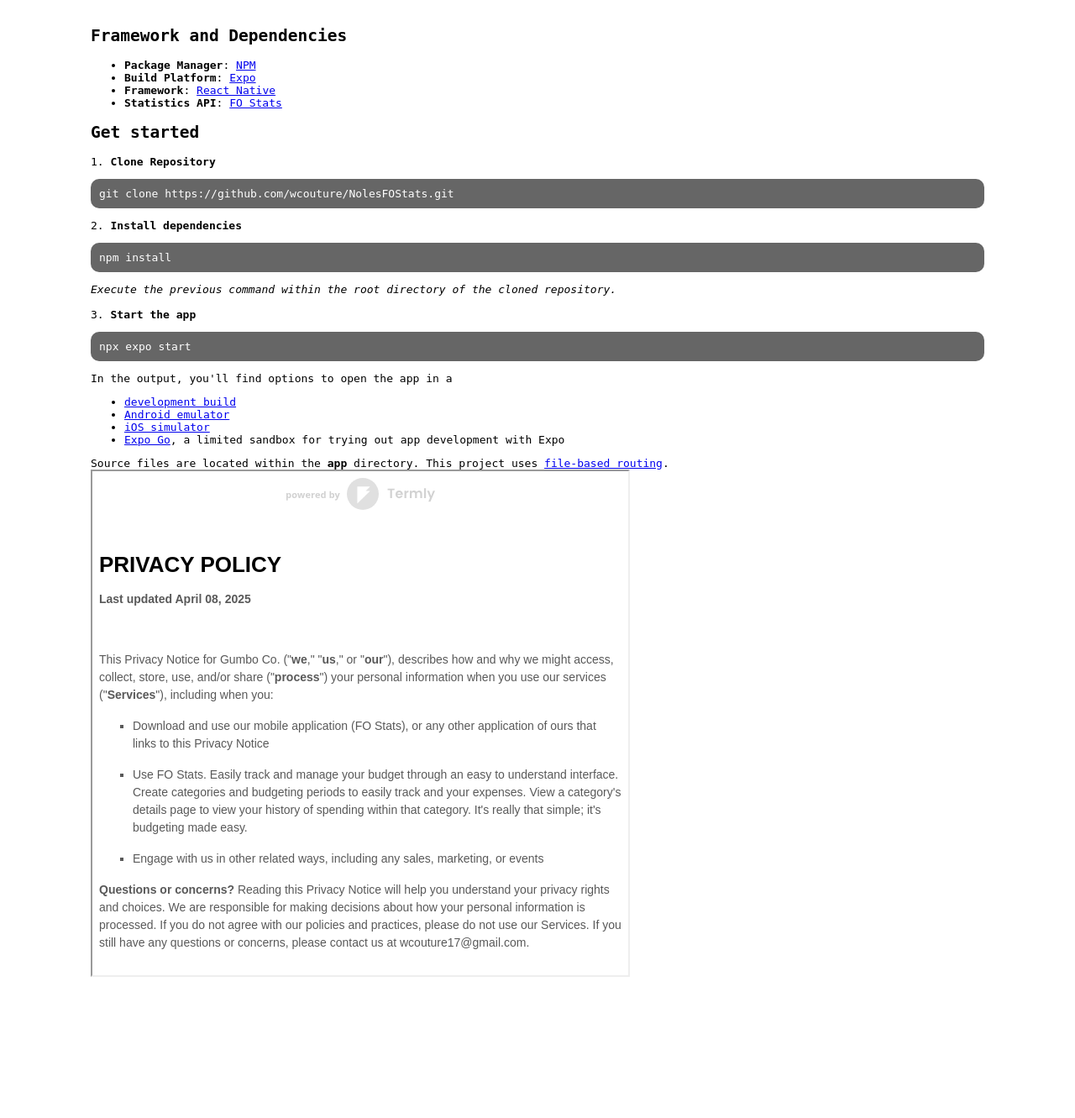
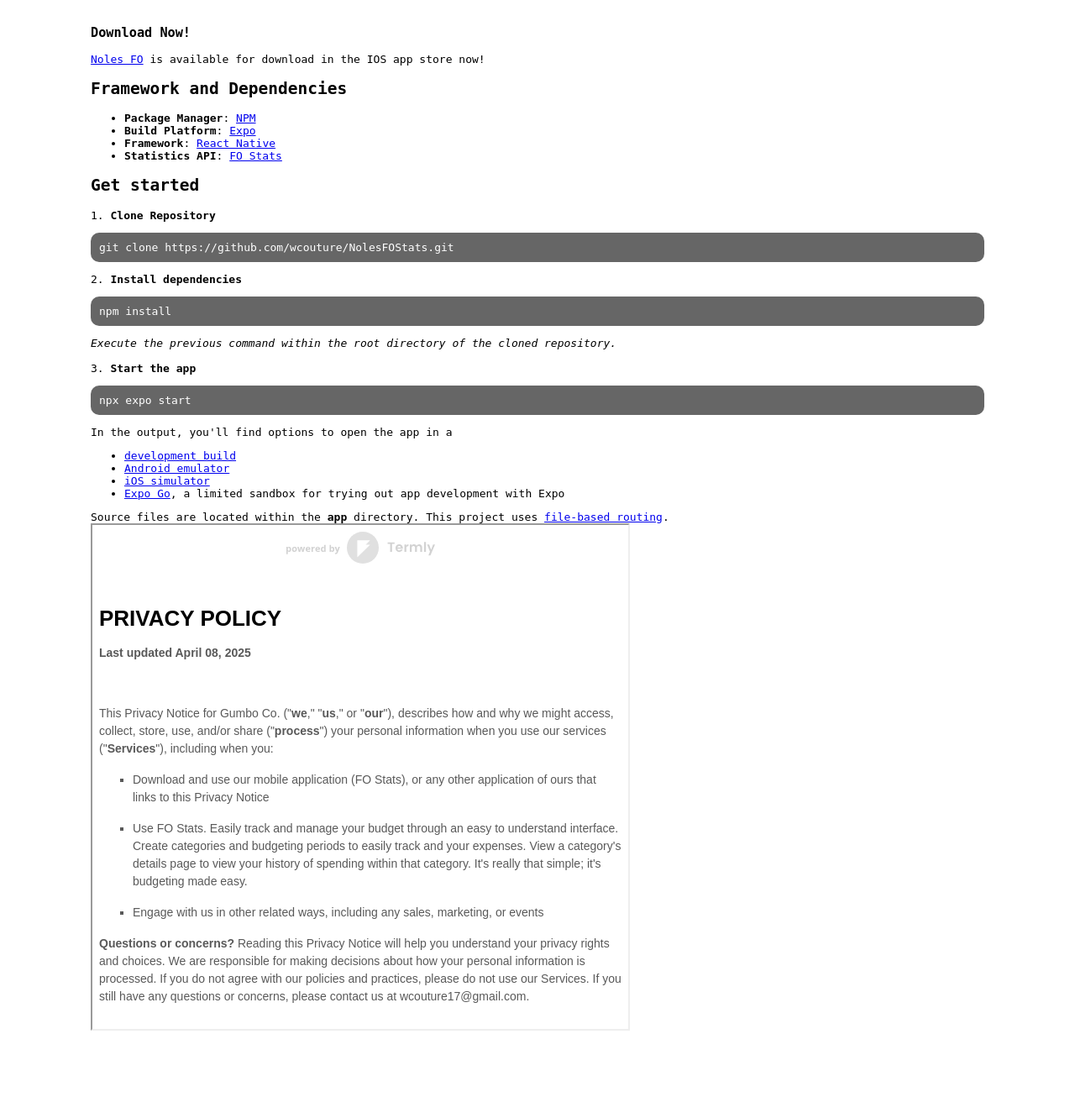
Before and after one commit to wcouture/Portfolio-Site, a PHP site: page /nolesfo.php in a window 1280 px wide. Shown: the part 370-1701 px from the top of the page at 84% size. Before the commit the page ends 1533 px from the top, so only its background shows below. Run offline with PHP 8.4, Linux system fonts and the light colour scheme; some libraries are stand-ins or nearby versions.

Commit message:
Updates and unhides appstore links for bottle-caps and noles fo

```diff
--- a/bottlecaps.php
+++ b/bottlecaps.php
@@ -42,7 +42,7 @@ Easily track and manage your budget through an easy to understand interface. Cre
 
 <h3>Download Now!</h3>
 
-<a href="https://apps.apple.com/us/app/bottle-caps/id6744372300">Bottle-caps</a> is available for download in the IOS app store now!
+<a href="https://apps.apple.com/us/app/bottle-caps/id6746142713">Bottle-caps</a> is available for download in the IOS app store now!
 
 <h2>Framework and Dependencies</h2>
 
--- a/nolesfo.php
+++ b/nolesfo.php
@@ -41,9 +41,9 @@ Follow along with the Florida State Men's club lacrosse face-off athletes and im
    <img src="https://github.com/wcouture/NolesFOStats/raw/main/assets/promo-images/game-details.png" width=200>
 </div>
 
-<!--<h3>Download Now!</h3>
+<h3>Download Now!</h3>
 
- <a href="https://apps.apple.com/us/app/bottle-caps/id6744372300">Noles FO</a> is available for download in the IOS app store now! -->
+ <a href="https://apps.apple.com/us/app/noles-fo/id6745845770">Noles FO</a> is available for download in the IOS app store now!
 
 <h2>Framework and Dependencies</h2>
 
```
